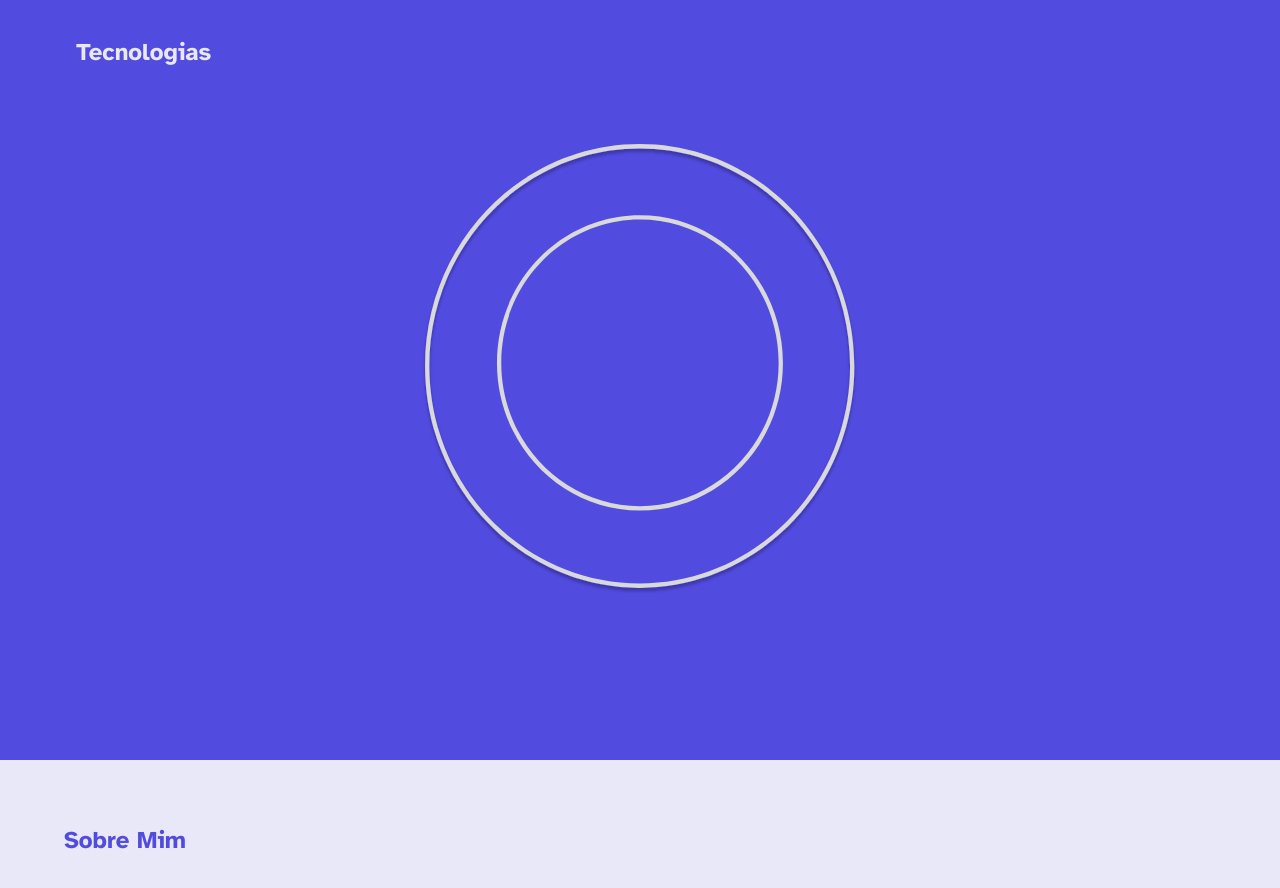
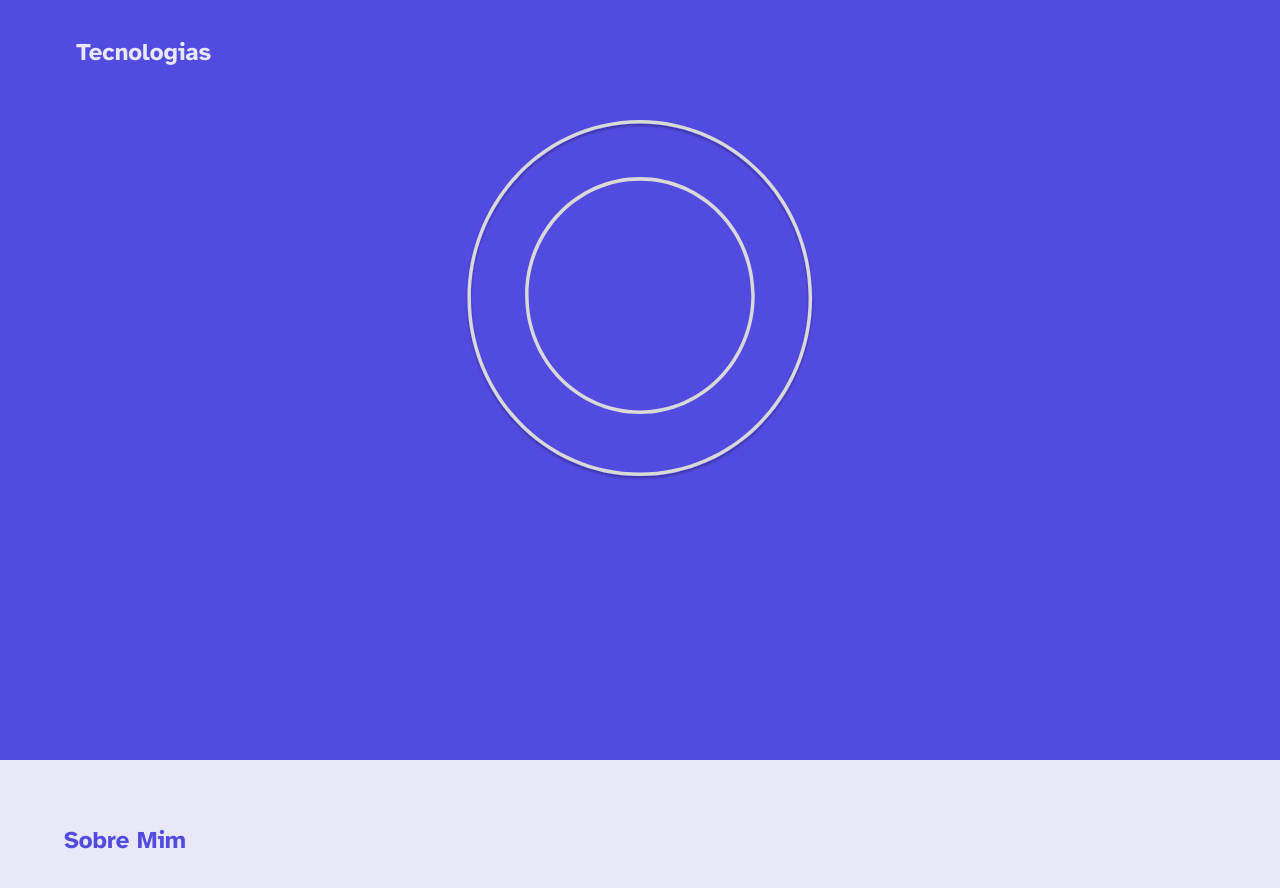
Before and after one commit to joaomidowz/Portfolio, a React (Vite) app: page / in a window 1280 px wide. Shown: the part 840-1728 px from the top of the page. Built offline with nearby package versions, Linux system fonts and the light colour scheme.

Commit message:
Elipse corrigida

```diff
--- a/src/pages/technologies.tsx
+++ b/src/pages/technologies.tsx
@@ -10,7 +10,7 @@ function Tech() {
             <h1 className='font-black text-2xl p-14 max-mobile:text-xl max-phone:text-lg max-phone:p-2 max-phone:mb-8' >Tecnologias</h1>
 
             <div className='flex justify-center '>
-                <img src="Elipse.svg" alt="elipse" className='mt-5 max-w-[450px] max-h-[450px]  max-mobile:max-w-[300px] max-mobile:max-h-[300px] max-phone:max-h-[250px] max-phone:max-h-[250px]' />
+                <img src="Elipse.svg" alt="elipse" className='-mt-1 max-w-[350px] max-mobile:max-w-[300px] max-mobile:max-h-[300px] max-phone:max-h-[250px] max-phone:max-h-[250px]' />
             </div>
         </div>
 
```
